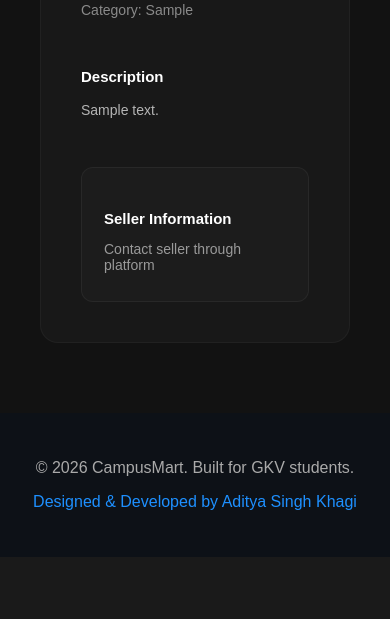
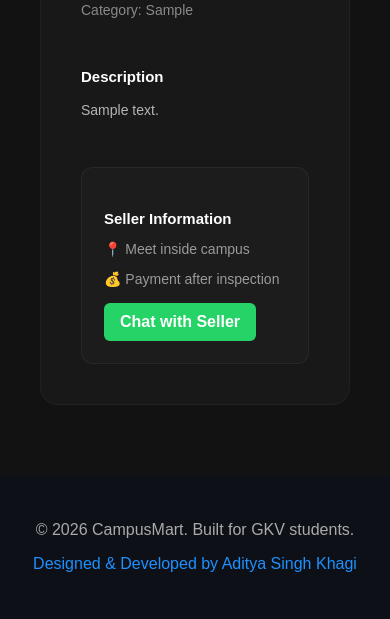
Before and after one commit to Aesthetic1541/campus-marketplace, a Flask app: page /product/1 in a window 390 px wide. Shown: the part 742-1361 px from the top of the page. Before the commit the page ends 1299 px from the top, so only its background shows below. Run offline with Flask 3, Linux system fonts and the light colour scheme; tables that the repository leaves empty hold one stand-in row (values such as "Sample post"); grey boxes marked "Sample" are stand-in pictures.

Commit message:
Added phone column and WhatsApp chat feature

```diff
--- a/app.py
+++ b/app.py
@@ -171,12 +171,23 @@ def product_detail(product_id):
 def add_product():
 
     if request.method == "POST":
-
         title = request.form.get("title")
         price_str = request.form.get("price")
         category = request.form.get("category")
         description = request.form.get("description")
         condition = request.form.get("condition")
+        phone = request.form.get("phone")
+
+        phone = phone.strip()
+
+        if phone.startswith("+"):
+            phone = phone[1:]
+
+        if phone.startswith("0"):
+            phone = phone[1:]
+
+        if not phone.startswith("91"):
+            phone = "91" + phone
 
         try:
             price = float(price_str)
@@ -217,6 +228,7 @@ def add_product():
             description=description,
             condition=condition,
             image=image_filename,
+            phone=phone,
             user_id=session["user_id"]
         )
 
--- a/database.py
+++ b/database.py
@@ -126,7 +126,8 @@ def create_products_table():
             description TEXT,
             condition TEXT,
             image TEXT,
-            status TEXT DEFAULT 'approved',
+            phone TEXT,
+            status TEXT DEFAULT 'pending',
             user_id INTEGER,
             FOREIGN KEY (user_id) REFERENCES users(id)
         )
@@ -138,16 +139,16 @@ def create_products_table():
 
 # ---------------- INSERT PRODUCT ----------------
 
-def insert_product(title, price, category, description, condition, image, user_id):
+def insert_product(title, price, category, description, condition, image, phone, user_id):
 
     conn = get_connection()
     cursor = conn.cursor()
 
     cursor.execute("""
         INSERT INTO products
-        (title, price, category, description, condition, image, status, user_id)
-        VALUES (?, ?, ?, ?, ?, ?, 'pending', ?)
-    """, (title, price, category, description, condition, image, user_id))
+        (title, price, category, description, condition, image, phone, status, user_id)
+        VALUES (?, ?, ?, ?, ?, ?, ?, 'pending', ?)
+    """, (title, price, category, description, condition, image, phone, user_id))
 
     conn.commit()
     conn.close()
@@ -161,7 +162,28 @@ def get_all_products():
     cursor = conn.cursor()
 
     cursor.execute("""
-        SELECT * FROM products
+        SELECT *
+        FROM products
+        ORDER BY id DESC
+    """)
+
+    products = cursor.fetchall()
+
+    conn.close()
+    return products
+
+
+# ---------------- GET APPROVED PRODUCTS ----------------
+
+def get_approved_products():
+
+    conn = get_connection()
+    cursor = conn.cursor()
+
+    cursor.execute("""
+        SELECT *
+        FROM products
+        WHERE status = 'approved'
         ORDER BY id DESC
     """)
 
@@ -182,26 +204,6 @@ def get_pending_products():
         SELECT *
         FROM products
         WHERE status = 'pending'
-        ORDER BY id DESC
-    """)
-
-    products = cursor.fetchall()
-
-    conn.close()
-    return products
-
-
-# ---------------- GET APPROVED PRODUCTS ----------------
-
-def get_approved_products():
-
-    conn = get_connection()
-    cursor = conn.cursor()
-
-    cursor.execute("""
-        SELECT *
-        FROM products
-        WHERE status = 'approved'
         ORDER BY id DESC
     """)
 
@@ -238,8 +240,8 @@ def approve_product(product_id):
 
     cursor.execute("""
         UPDATE products
-        SET status='approved'
-        WHERE id=?
+        SET status = 'approved'
+        WHERE id = ?
     """, (product_id,))
 
     conn.commit()
--- a/static/css/product_detail.css
+++ b/static/css/product_detail.css
@@ -203,6 +203,21 @@
 
 }
 
+.chat-btn{
+    display:inline-block;
+    margin-top:10px;
+    padding:10px 16px;
+    background:#25D366;
+    color:white;
+    text-decoration:none;
+    border-radius:6px;
+    font-weight:600;
+}
+
+.chat-btn:hover{
+    background:#1ebe5d;
+}
+
 /* ===== MOBILE RESPONSIVE ===== */
 
 @media(max-width:900px){
--- a/templates/add_product.html
+++ b/templates/add_product.html
@@ -42,6 +42,9 @@
             <label>Product Image</label>
             <input type="file" name="image" accept="image/*">
 
+            <label>WhatsApp Number</label>
+            <input type="text" name="phone" placeholder="919876543210" required>
+
             <button type="submit" class="submit-btn">
                 Submit Product
             </button>
--- a/templates/product_detail.html
+++ b/templates/product_detail.html
@@ -37,9 +37,21 @@
                 <p>{{ product.description }}</p>
             </div>
 
-            <div class="seller-card">
+          <div class="seller-card">
+
                 <h4>Seller Information</h4>
-                <p>Contact seller through platform</p>
+
+                <p>📍 Meet inside campus</p>
+                <p>💰 Payment after inspection</p>
+
+                <a href="https://wa.me/{{ product.phone }}?text=Hi, I am interested in your product {{ product.title }} on CampusMart"
+                target="_blank"
+                class="chat-btn">
+
+                Chat with Seller
+
+                </a>
+
             </div>
 
         </div>
```
Also changed, not shown: static/uploads/19d2449e-2fde-4b91-9365-ac39aecbeb16_ad.webp (added), static/uploads/48e44777-2088-453b-88cf-09269d97f3ef_ad.webp (added), static/uploads/9a1b0acc-d45d-48d8-897f-3dfb5107551a_ad.webp (added), static/uploads/c363a8d9-3c7d-4240-b35d-a9f8c068b698_ad.webp (added).
